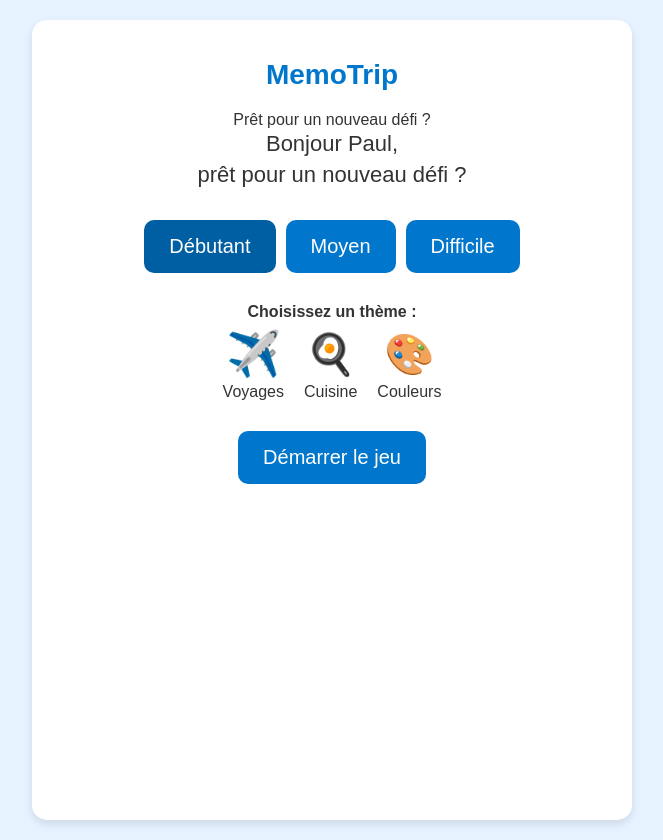
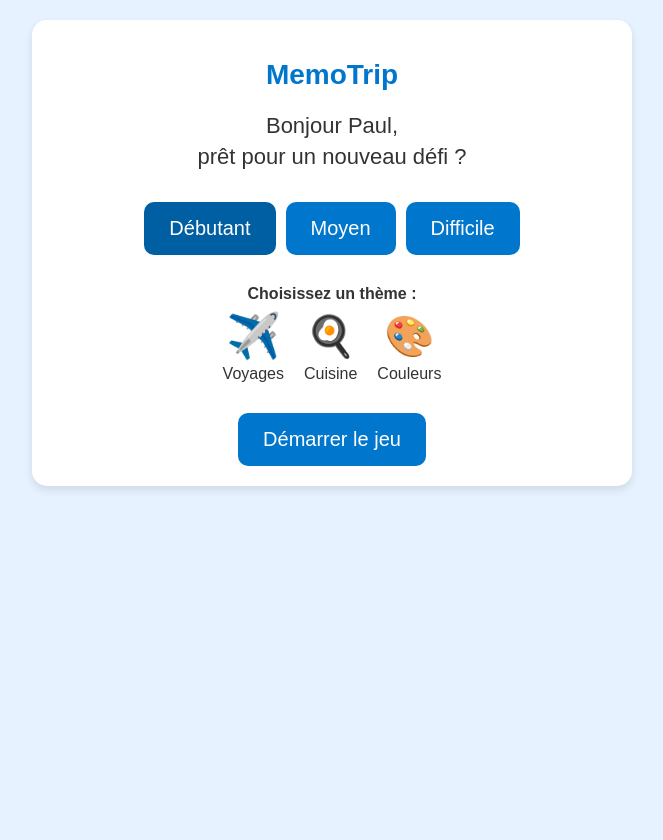
Before and after one commit to asemp055/game-, a React (Create React App) app: page / in a window 1280 px wide. Shown: the whole page, without its empty margins (308-971 px from the left). After the commit the page ends 800 px from the top, so only its background shows below. Built offline with nearby package versions, Linux system fonts and the light colour scheme.

Commit message:
petite correction

```diff
--- a/src/components/WelcomeScreen.js
+++ b/src/components/WelcomeScreen.js
@@ -6,9 +6,7 @@ const WelcomeScreen = ({ currentLevel, currentTheme, setCurrentLevel, setCurrent
   return (
     <div className="welcome-screen">
       <h1>MemoTrip</h1>
-      <div className="responsive-message">
-        Prêt pour un nouveau défi ?
-      </div>
+
       <div className="welcome-message">Bonjour Paul,<br />prêt pour un nouveau défi ?</div>
 
       <LevelSelector currentLevel={currentLevel} setCurrentLevel={setCurrentLevel} />
--- a/src/styles/App.css
+++ b/src/styles/App.css
@@ -1,4 +1,5 @@
 /* Style global */
+
 body {
   font-family: 'Arial', sans-serif;
   background-color: #e6f2ff;
@@ -223,7 +224,7 @@ h1 {
 }
 /* ===== BASE STYLES ===== */
 .app-container {
-  min-height: 100vh;
+
   padding: 20px;
   box-sizing: border-box;
 }
```
